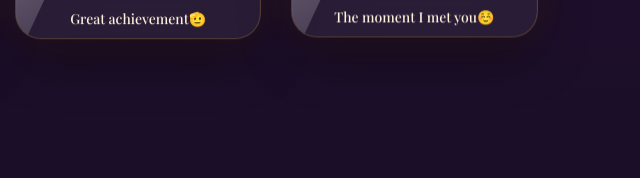
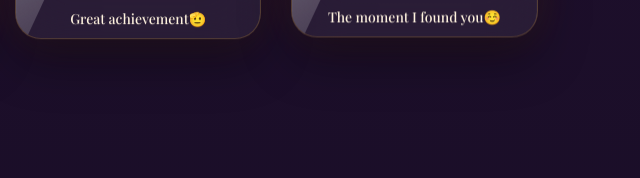
Before and after one commit to dario19189/dario19189.github.io, a plain HTML site: page index.html in a window 1280 px wide. Shown: the part 1340-1518 px from the top of the page, 640-1280 px from the left. Drawn offline with nearby package versions, Linux system fonts and the light colour scheme.

Commit message:
Update memory description in index.html

```diff
--- a/index.html
+++ b/index.html
@@ -468,7 +468,7 @@ footer{
     <div class="photoCard reveal"><img src="1.jpg" alt="memory 1"><p>Cutie becoming 25🥰</p></div>
     <div class="photoCard reveal"><img src="2.jpg" alt="memory 2"><p>Caring🫂</p></div>
     <div class="photoCard reveal"><img src="3.jpg" alt="memory 3"><p>Great achievement🫡</p></div>
-    <div class="photoCard reveal"><img src="4.jpg" alt="memory 4"><p>The moment I met you☺️</p></div>
+    <div class="photoCard reveal"><img src="4.jpg" alt="memory 4"><p>The moment I found you☺️</p></div>
   </div>
 </section>
 
```
